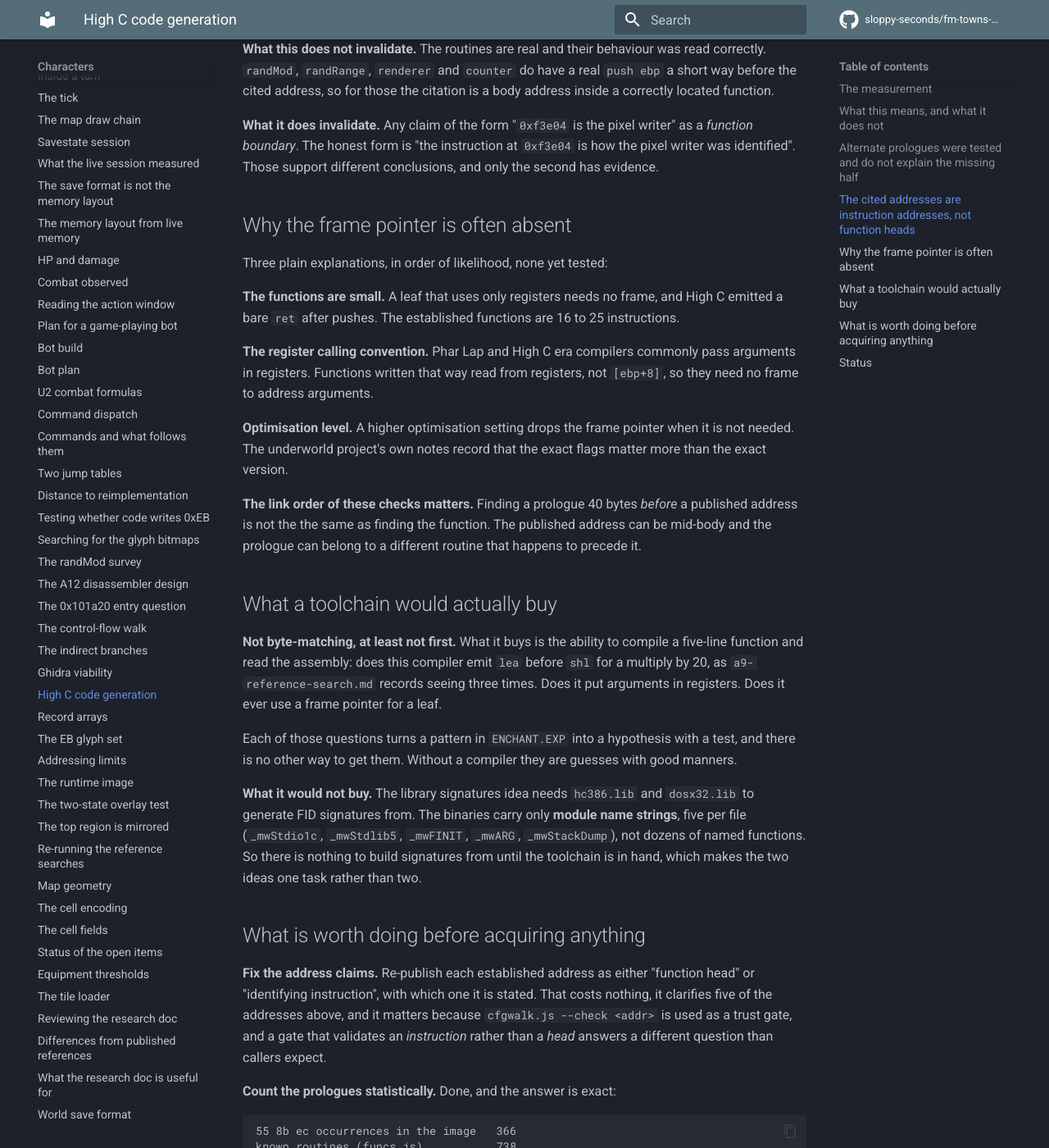
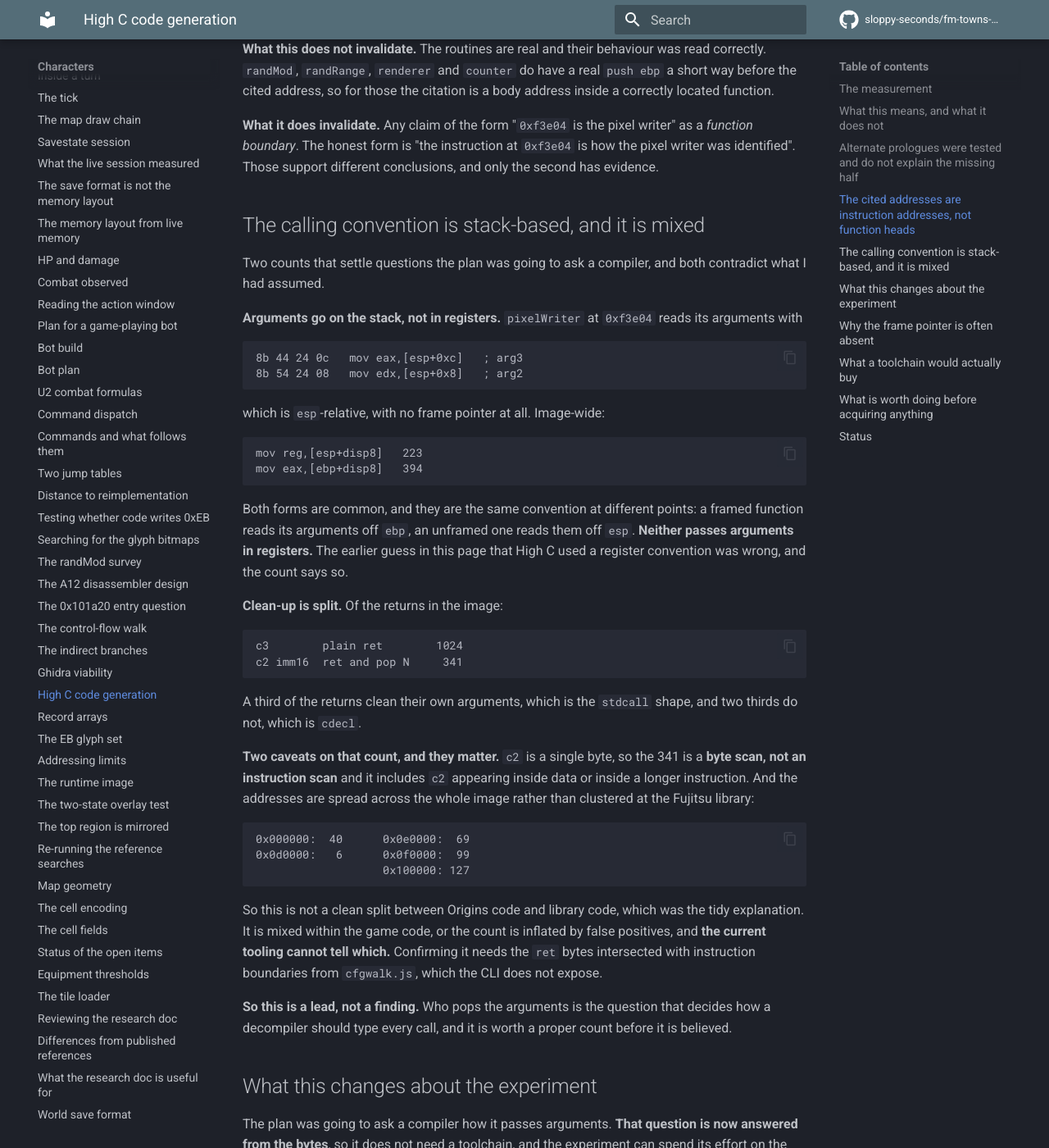
Before and after one commit to sloppy-seconds/fm-towns-ultima, an MkDocs documentation site: the page built from docs/highc-codegen.md, in a window 1280 px wide and 1400 px high, scrolled down 3250 px. Shown: the whole window at 82% size. Built offline with MkDocs 1.6.1 and Material for MkDocs 9.7.7, drawn with Linux system fonts in a browser that asks for light colours; comment, search, counter and statistics services are not loaded; some of the changed text lies outside the part shown.

Commit message:
Settle the calling convention from the bytes instead of asking a compiler
Three additions to the High C plan, and one is a correction to my own speculation.

ARGUMENTS GO ON THE STACK, NOT IN REGISTERS. pixelWriter at 0xf3e04 reads its arguments as mov eax,[esp+0xc] and
mov edx,[esp+0x8], which is esp-relative with no frame pointer anywhere. Image-wide: 223 mov reg,[esp+disp8]
against 394 mov eax,[ebp+disp8]. Both are the same convention at different points, a framed function reading its
arguments off ebp and an unframed one off esp.

That disproves what this page guessed an hour earlier, that High C used a register convention. The guess was
reasonable and wrong, and the dead text is kept with a note so a reader sees which.

THIS REMOVES THE FIRST QUESTION THE EXPERIMENT WAS GOING TO ASK. Compiling a function to find out how arguments
are passed is no longer necessary, so the toolchain work can spend its effort on what the bytes cannot answer:
when a frame pointer is emitted, whether lea-then-shift is really the multiply-by-20 idiom across the three sites
already found, and how a switch is emitted. The page now tables all five questions as answered, half answered or
open.

CALLEE CLEANUP IS A LEAD AND NOT A FINDING. 1024 plain ret against 341 ret imm16 looks like a cdecl and stdcall
split, and 341 is exactly one third of 1023, which is suspiciously tidy. But c2 is a single byte, so that number
is a BYTE scan and includes c2 inside data and inside longer instructions. The addresses are also spread across
the whole image rather than clustering at the Fujitsu library, which kills the tidy explanation that the split
follows ownership. Confirming it needs the ret bytes intersected with cfgwalk's instruction boundaries, which the
CLI does not currently expose.

Who pops the arguments decides how a decompiler types every call, so it is worth a proper count before it is
believed. The page says so rather than quoting the ratio as fact.

````diff
--- a/docs/highc-codegen.md
+++ b/docs/highc-codegen.md
@@ -114,6 +114,72 @@ the citation is a body address inside a correctly located function.
 honest form is "the instruction at `0xf3e04` is how the pixel writer was identified". Those support different
 conclusions, and only the second has evidence.
 
+## The calling convention is stack-based, and it is mixed
+
+Two counts that settle questions the plan was going to ask a compiler, and both contradict what I had assumed.
+
+**Arguments go on the stack, not in registers.** `pixelWriter` at `0xf3e04` reads its arguments with
+
+```
+8b 44 24 0c   mov eax,[esp+0xc]   ; arg3
+8b 54 24 08   mov edx,[esp+0x8]   ; arg2
+```
+
+which is `esp`-relative, with no frame pointer at all. Image-wide:
+
+```
+mov reg,[esp+disp8]   223
+mov eax,[ebp+disp8]   394
+```
+
+Both forms are common, and they are the same convention at different points: a framed function reads its
+arguments off `ebp`, an unframed one reads them off `esp`. **Neither passes arguments in registers.** The earlier
+guess in this page that High C used a register convention was wrong, and the count says so.
+
+**Clean-up is split.** Of the returns in the image:
+
+```
+c3        plain ret        1024
+c2 imm16  ret and pop N     341
+```
+
+A third of the returns clean their own arguments, which is the `stdcall` shape, and two thirds do not, which is
+`cdecl`.
+
+**Two caveats on that count, and they matter.** `c2` is a single byte, so the 341 is a **byte scan, not an
+instruction scan** and it includes `c2` appearing inside data or inside a longer instruction. And the addresses
+are spread across the whole image rather than clustered at the Fujitsu library:
+
+```
+0x000000:  40      0x0e0000:  69
+0x0d0000:   6      0x0f0000:  99
+                   0x100000: 127
+```
+
+So this is not a clean split between Origins code and library code, which was the tidy explanation. It is mixed
+within the game code, or the count is inflated by false positives, and **the current tooling cannot tell which.**
+Confirming it needs the `ret` bytes intersected with instruction boundaries from `cfgwalk.js`, which the CLI does
+not expose.
+
+**So this is a lead, not a finding.** Who pops the arguments is the question that decides how a decompiler should
+type every call, and it is worth a proper count before it is believed.
+
+## What this changes about the experiment
+
+The plan was going to ask a compiler how it passes arguments. **That question is now answered from the bytes**, so
+it does not need a toolchain, and the experiment can spend its effort on the questions the bytes cannot answer:
+
+| question | status now |
+|---|---|
+| register or stack arguments | **answered by counting**: stack, both framed and unframed forms |
+| who cleans the stack | **half answered**: 341 of 1365 returns pop arguments, split not yet attributed |
+| when a frame pointer is emitted | **open**, and the 50 50 split is the target to reproduce |
+| multiply-by-20 `lea`-then-shift sequence | **partly open**: three sites found, not proved to be the idiom |
+| how a `switch` is emitted | **open**: `jump-tables.md` has tables, no attribution to High C |
+
+That is a much sharper experiment. Compile one function with a frame and one without, and see whether the
+difference is local-variable count, `-O` level, or a specific switch.
+
 ## Why the frame pointer is often absent
 
 Three plain explanations, in order of likelihood, none yet tested:
@@ -121,8 +187,11 @@ Three plain explanations, in order of likelihood, none yet tested:
 **The functions are small.** A leaf that uses only registers needs no frame, and High C emitted a bare `ret`
 after pushes. The established functions are 16 to 25 instructions.
 
-**The register calling convention.** Phar Lap and High C era compilers commonly pass arguments in registers.
-Functions written that way read from registers, not `[ebp+8]`, so they need no frame to address arguments.
+**~~The register calling convention.~~ WRONG, and the count disproves it.** This page originally guessed that High
+C passed arguments in registers, which would explain the missing frames. The bytes say otherwise: 223
+`[esp+disp8]` argument reads and 394 `[ebp+disp8]` reads, and neither is a register-passed argument. Unframed
+functions read their arguments off `esp` instead of `ebp`. Kept here because the guess was reasonable and wrong,
+and a reader deserves to see which.
 
 **Optimisation level.** A higher optimisation setting drops the frame pointer when it is not needed. The
 underworld project's own notes record that the exact flags matter more than the exact version.
````
